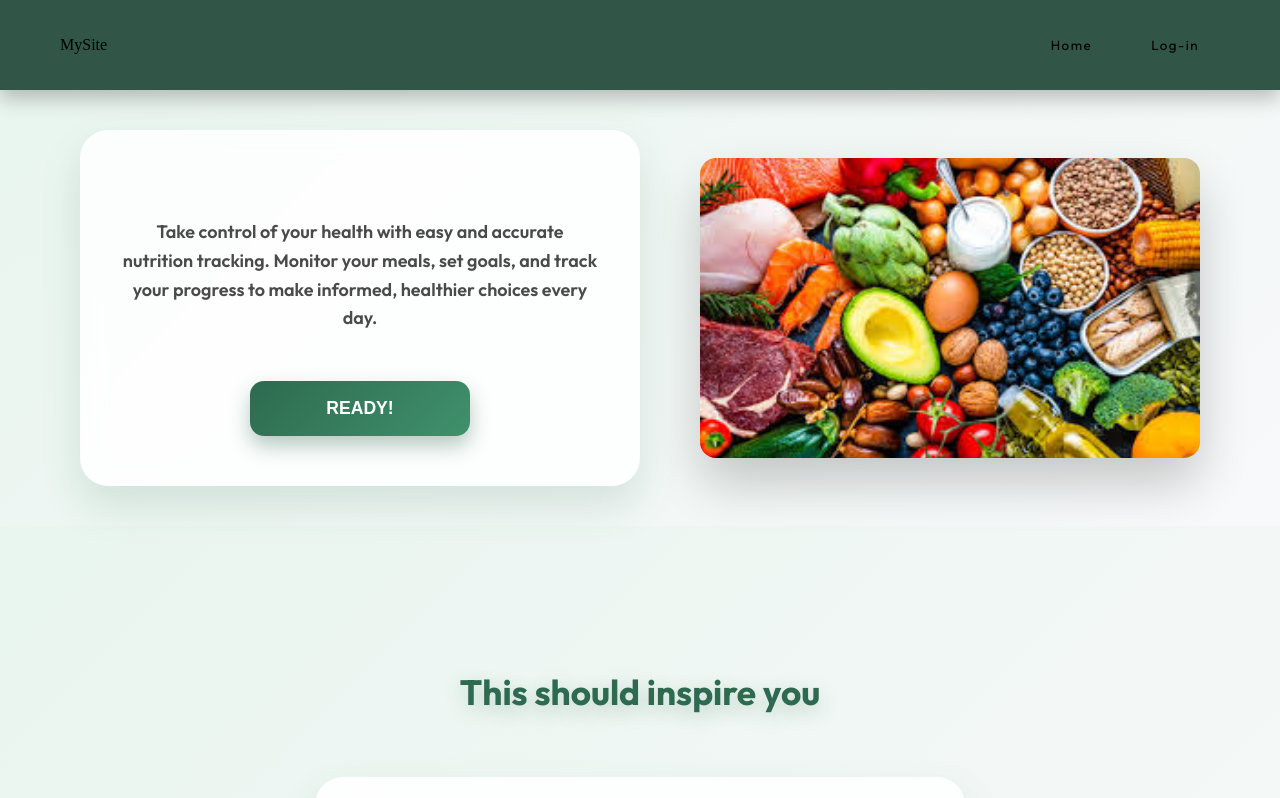
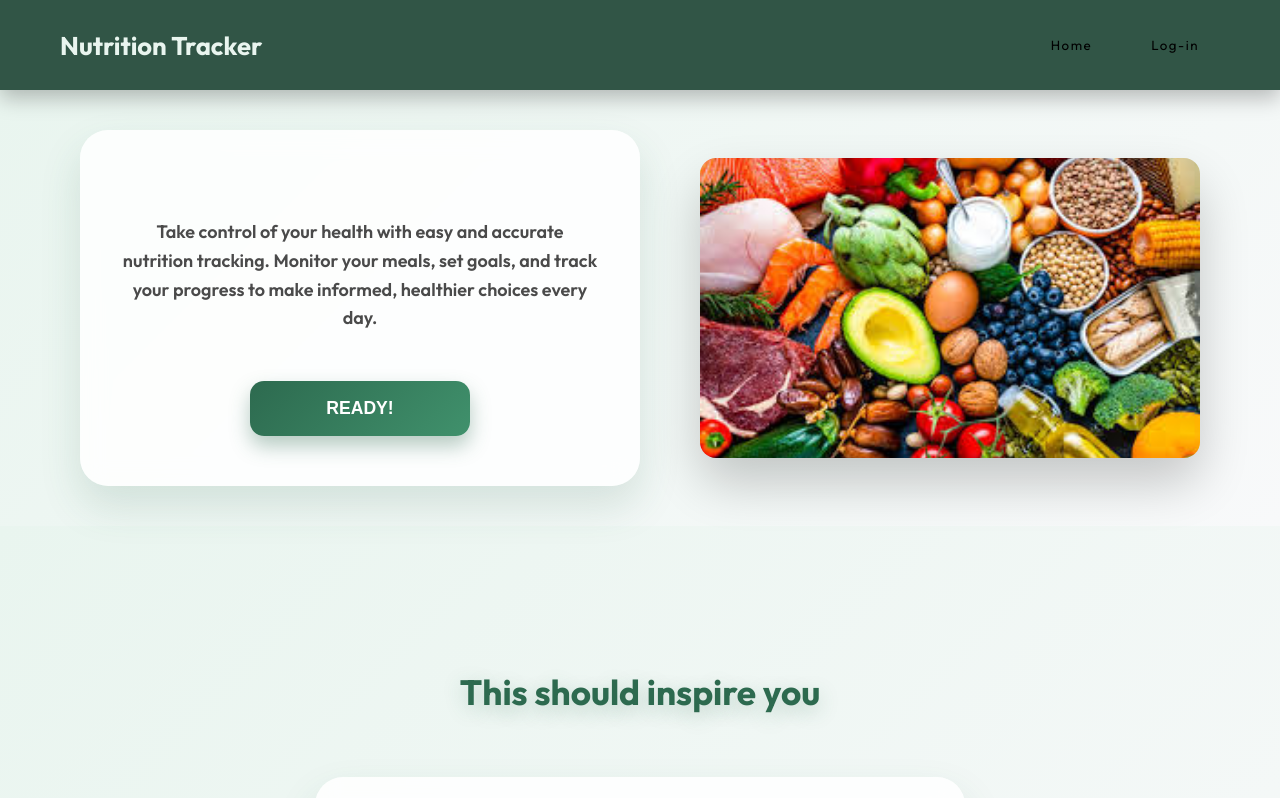
Before and after one commit to seb-is-developing/calorie-tracker, a React (Vite) app in the folder frontend/: page / in a window 1280 px wide. Shown: the top 798 px of the page. Built offline with nearby package versions, Linux system fonts and the light colour scheme; no server answers.

Commit message:
feat(ui) : error modal added for exceeded calories

```diff
--- a/frontend/index.html
+++ b/frontend/index.html
@@ -10,7 +10,7 @@
       rel="stylesheet"
     />
     <meta name="viewport" content="width=device-width, initial-scale=1.0" />
-    <title>frontend</title>
+    <title>SCT</title>
   </head>
   <body>
     <div id="root"></div>
--- a/frontend/src/components/mainNavBar.css
+++ b/frontend/src/components/mainNavBar.css
@@ -17,12 +17,12 @@
 }
 
 /* LOGO / BRAND */
-.nav-logo {
+.logo {
   font-family: "Outfit";
   font-size: 1.6rem;
   font-weight: 700;
   color: #e9f5ef;
-  cursor: pointer;
+  margin: 0;
 }
 
 /* NAV LINKS CONTAINER */
--- a/frontend/src/components/mainNavBar.jsx
+++ b/frontend/src/components/mainNavBar.jsx
@@ -10,7 +10,7 @@ export default function MainNavBar() {
   return (
     <>
       <header className="navbar">
-        <div className="logo">MySite</div>
+        <div className="logo">Nutrition Tracker</div>
 
         <ul className="nav-links">
           {navItems.map((item) => (
--- a/frontend/src/pages/userTracking/foodExerciseTracking/tracking.jsx
+++ b/frontend/src/pages/userTracking/foodExerciseTracking/tracking.jsx
@@ -10,7 +10,6 @@ import {
   addExerciseCalories,
   deleteExerciseCalories,
 } from "../../../api/api";
-import Footer from "../../../components/footer";
 
 export default function UserTracking() {
   const [user, setUser] = useState(null);
```
Also changed, not shown: frontend/src/components/exceededCalories.jsx (added, +29 -0 lines), frontend/src/components/exceededCalories.css (added).
